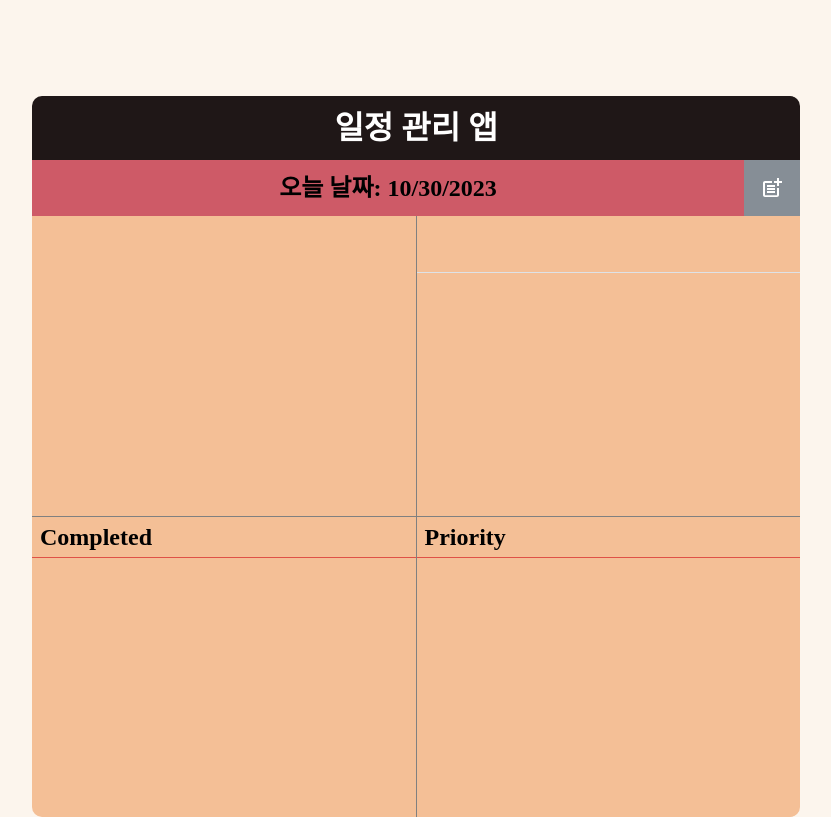
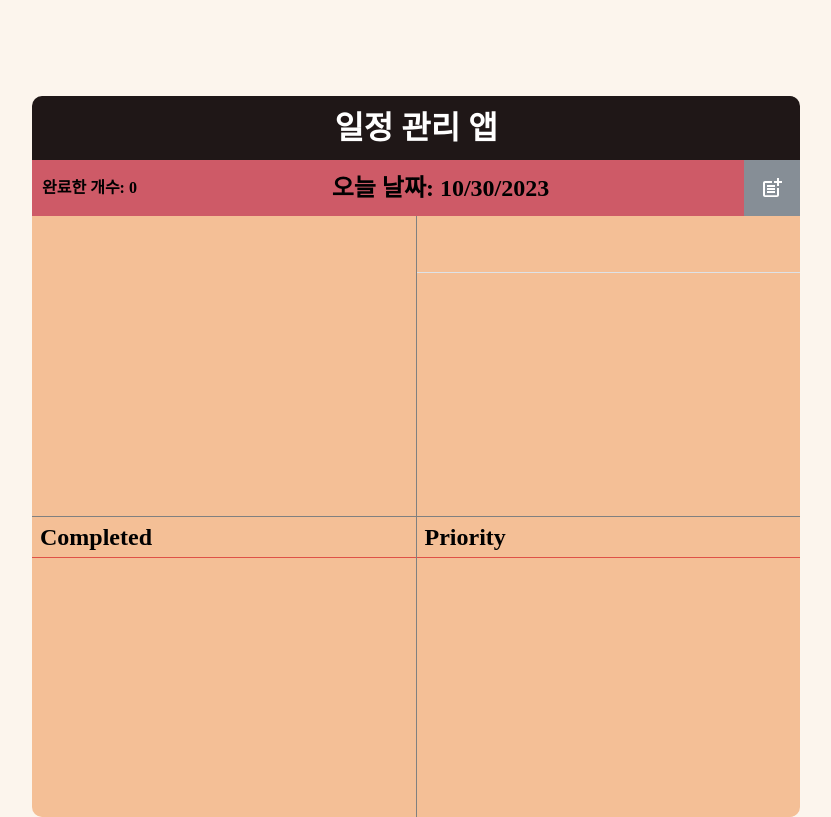
Before and after one commit to fkdkskdfjfk/Todo-project, a React (Create React App) app: page / in a window 1280 px wide. Shown: the whole page, without its empty margins (224-1055 px from the left). Built offline with nearby package versions, Linux system fonts and the light colour scheme.

Commit message:
completedCount

```diff
--- a/src/component/TodoFrame.jsx
+++ b/src/component/TodoFrame.jsx
@@ -28,7 +28,16 @@ const TodoFrameWrapper = styled.div`
     display: flex;
     justify-content: center;
     align-items: center;
-    /* position: relative; */
+  }
+
+  .completedCount{
+    height: 56px;
+    background: #CE5A67;
+    font-weight: 600;
+    display: flex;
+    justify-content: center;
+    align-items: center;
+    padding-left: 10px;
   }
 
   .styledDate {
@@ -66,15 +75,21 @@ const TodoFrameWrapper = styled.div`
   }
 `;
 
+
 function TodoFrame(props) {
   const { todos, onRemove, onToggle, onView, onAmend, rightTodos, children } = props;
   // console.log(todos);
   const [time, setTime] = useState(new Date());
 
+  const compliCount = todos.filter(todo => todo.checked);
+  console.log(compliCount);
   return (
     <TodoFrameWrapper>
       <div className='title'>일정 관리 앱</div>
       <div className='contentFunc'>
+        <div className='completedCount'>
+          {'완료한 개수: ' + (todos && compliCount.length)}
+        </div>
         <div className='styledDate'>
           {'오늘 날짜: '+time.toLocaleDateString()}
         </div>
```
